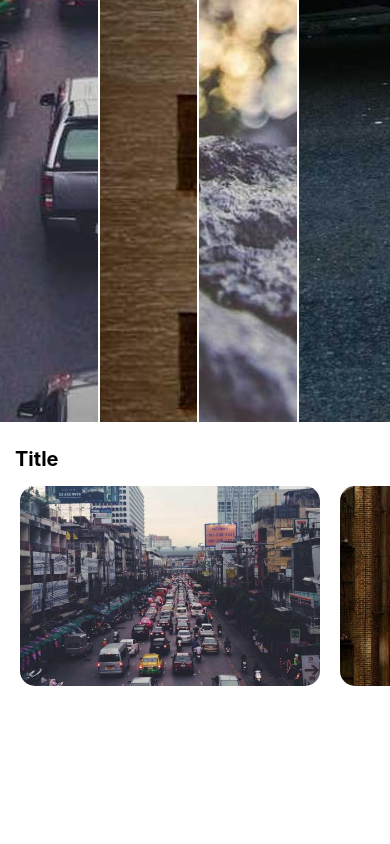
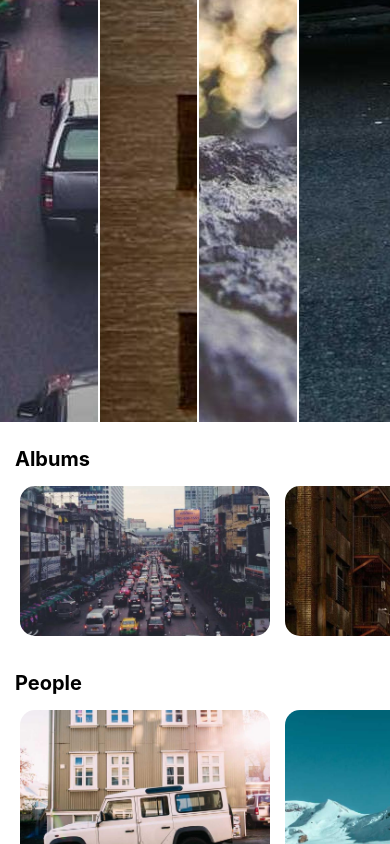
Before and after one commit to anilyavas/IOS-Photos, a React Native app: screen / in a window 390 px wide. Built offline with nearby package versions, Linux system fonts and the light colour scheme.

Commit message:
carousel component and albums

```diff
--- a/App.tsx
+++ b/App.tsx
@@ -28,8 +28,11 @@ export default function App() {
           )}
         />
       </View>
-      <Carousel />
-      <StatusBar style='light' />
+      <Carousel photos={photos.slice(0, 3)} title='Albums' />
+      <Carousel photos={photos.slice(3, 6)} title='People' />
+      <Carousel photos={photos.slice(6, 9)} title='Featured' />
+
+      <StatusBar style='auto' />
     </ScrollView>
   );
 }
--- a/Carousel.tsx
+++ b/Carousel.tsx
@@ -1,17 +1,25 @@
 import { View, Text, StyleSheet, ScrollView, Image } from 'react-native';
-import { photos } from './data';
-export default function Carousel() {
+
+type Carousel = {
+  title: string;
+  photos: any[];
+};
+
+export default function Carousel({ title, photos }: Carousel) {
   return (
     <View style={styles.container}>
-      <Text style={styles.title}>Title</Text>
+      <Text style={styles.title}>{title}</Text>
       <ScrollView
         showsHorizontalScrollIndicator={false}
         horizontal
         contentContainerStyle={styles.images}
+        snapToAlignment='start'
+        snapToInterval={265}
+        decelerationRate='fast'
       >
-        <Image source={photos[0].image} style={styles.image} />
-        <Image source={photos[1].image} style={styles.image} />
-        <Image source={photos[2].image} style={styles.image} />
+        {photos.map((photo) => (
+          <Image key={photo.id} source={photo.image} style={styles.image} />
+        ))}
       </ScrollView>
     </View>
   );
@@ -26,12 +34,12 @@ const styles = StyleSheet.create({
     fontSize: 20,
   },
   images: {
-    gap: 20,
+    gap: 15,
     paddingHorizontal: 20,
   },
   image: {
-    height: 200,
-    width: 300,
+    height: 150,
+    width: 250,
     borderRadius: 15,
   },
 });
```
